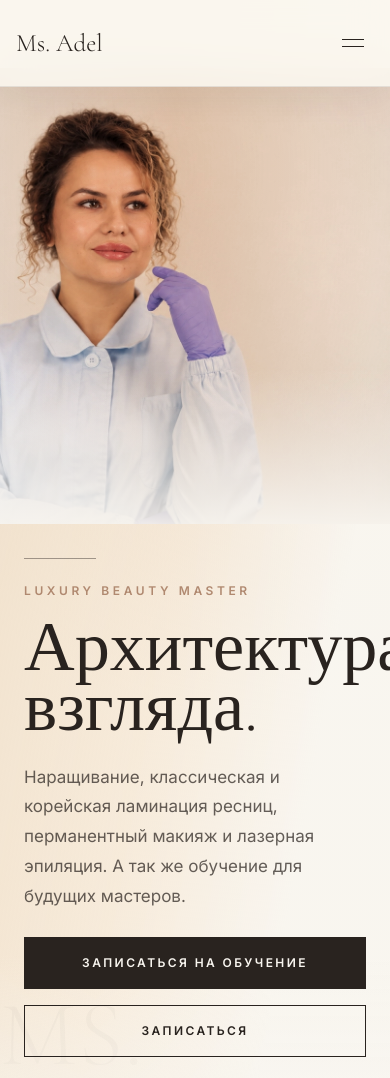
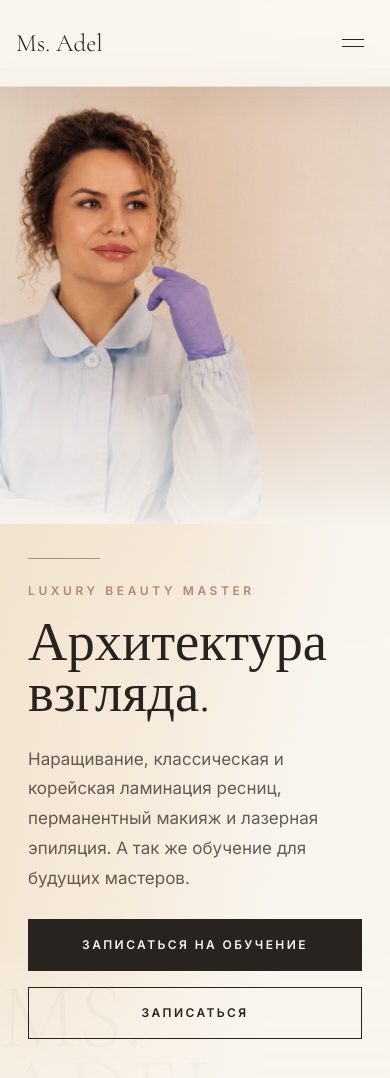
Before and after one commit to umidgaipov/ms-adel-site, a plain HTML site: page index.html in a window 390 px wide. Shown: the top 1078 px of the page. Drawn offline with nearby package versions, Linux system fonts and the light colour scheme.

Commit message:
Refine mobile hero heading

```diff
--- a/css/styles.css
+++ b/css/styles.css
@@ -1332,11 +1332,13 @@ h1 {
     }
 
     .hero-copy {
-        padding: 34px 24px 58px;
+        padding: 34px 28px 58px;
     }
 
     h1 {
-        font-size: clamp(54px, 18vw, 82px);
+        font-size: clamp(46px, 14vw, 58px);
+        line-height: 0.94;
+        text-wrap: balance;
     }
 
     h2 {
```
